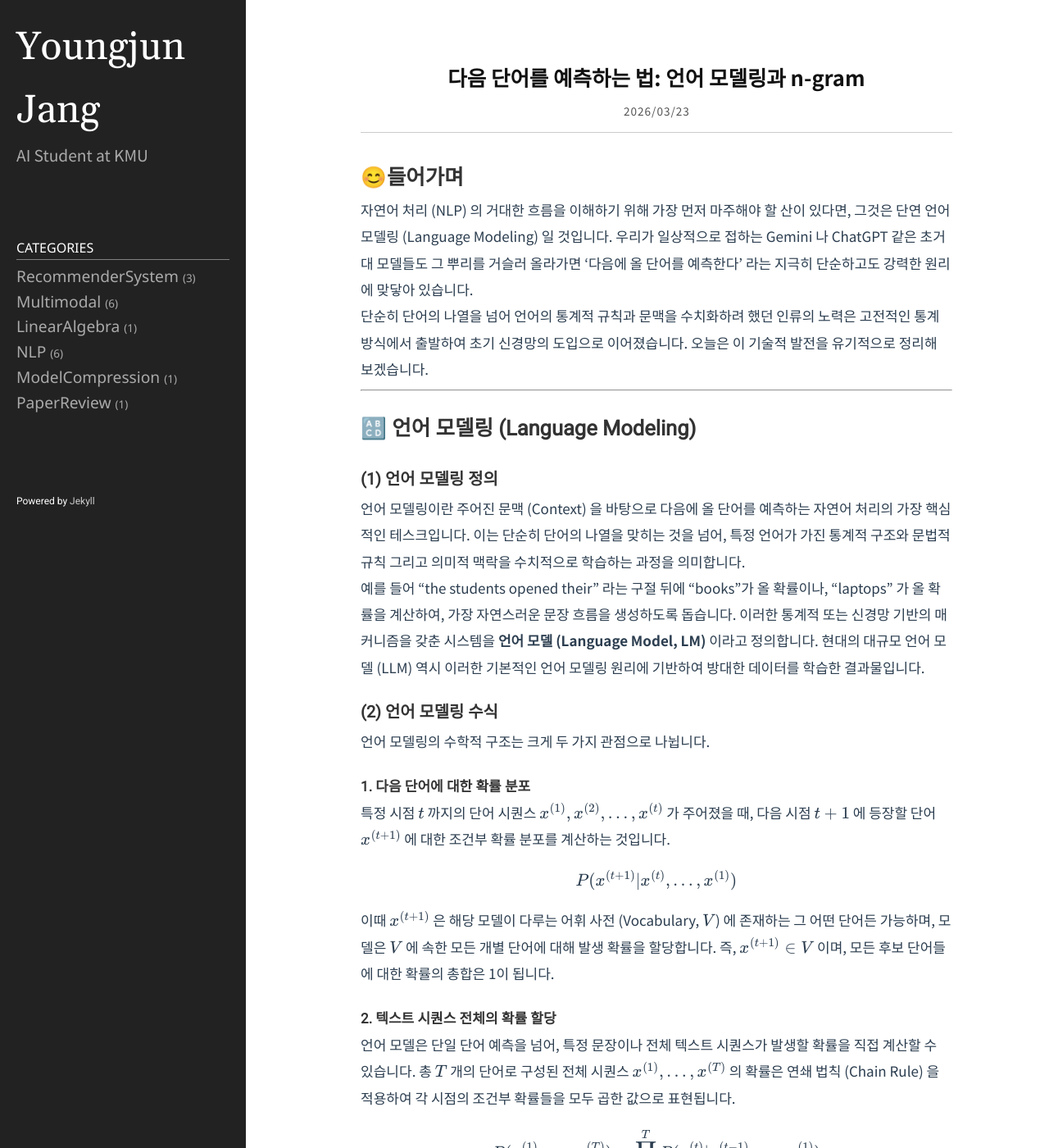
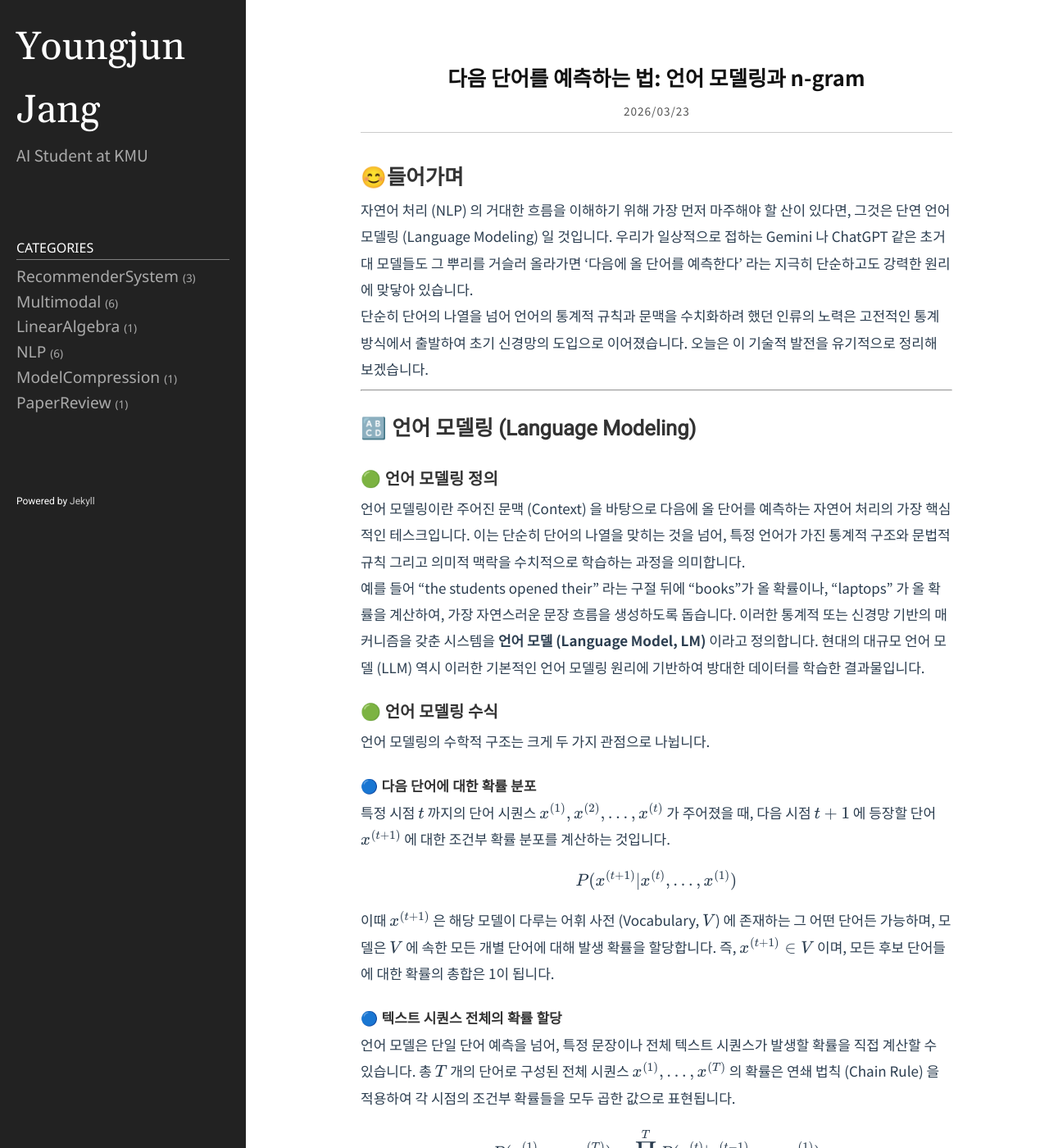
Before and after one commit to Youngjun-CV/Youngjun-CV.github.io, a Jekyll site: the page built from _posts/nlp/2026-03-23-language-modeling.markdown, in a window 1280 px wide and 1400 px high. Shown: the whole window at 82% size. Built offline with Jekyll 4.4.1, drawn with Linux system fonts in a browser that asks for light colours; formulas are drawn with MathJax 3.

Commit message:
Update 2026-03-23-language-modeling.markdown

```diff
--- a/_posts/nlp/2026-03-23-language-modeling.markdown
+++ b/_posts/nlp/2026-03-23-language-modeling.markdown
@@ -14,15 +14,15 @@ category: NLP
 
 ## 🔠 언어 모델링 (Language Modeling)
 
-### (1) 언어 모델링 정의
+### 🟢 언어 모델링 정의
 언어 모델링이란 주어진 문맥 (Context) 을 바탕으로 다음에 올 단어를 예측하는 자연어 처리의 가장 핵심적인 테스크입니다. 이는 단순히 단어의 나열을 맞히는 것을 넘어, 특정 언어가 가진 통계적 구조와 문법적 규칙 그리고 의미적 맥락을 수치적으로 학습하는 과정을 의미합니다.
 
 예를 들어 "the students opened their" 라는 구절 뒤에 "books"가 올 확률이나, "laptops" 가 올 확률을 계산하여, 가장 자연스러운 문장 흐름을 생성하도록 돕습니다. 이러한 통계적 또는 신경망 기반의 매커니즘을 갖춘 시스템을 **언어 모델 (Language Model, LM)** 이라고 정의합니다. 현대의 대규모 언어 모델 (LLM) 역시 이러한 기본적인 언어 모델링 원리에 기반하여 방대한 데이터를 학습한 결과물입니다.
 
-### (2) 언어 모델링 수식
+### 🟢 언어 모델링 수식
 언어 모델링의 수학적 구조는 크게 두 가지 관점으로 나뉩니다.
 
-#### 1. 다음 단어에 대한 확률 분포
+#### 🔵 다음 단어에 대한 확률 분포
 
 특정 시점 $t$ 까지의 단어 시퀀스 $x^{(1)}, x^{(2)}, \dots, x^{(t)}$ 가 주어졌을 때, 다음 시점 $t+1$ 에 등장할 단어 $x^{(t+1)}$ 에 대한 조건부 확률 분포를 계산하는 것입니다.
 
@@ -30,7 +30,7 @@ $$P(x^{(t+1)} | x^{(t)}, \dots, x^{(1)})$$
 
 이때 $x^{(t+1)}$ 은 해당 모델이 다루는 어휘 사전 (Vocabulary, $V$) 에 존재하는 그 어떤 단어든 가능하며, 모델은 $V$ 에 속한 모든 개별 단어에 대해 발생 확률을 할당합니다. 즉, $x^{(t+1)} \in V$ 이며, 모든 후보 단어들에 대한 확률의 총합은 1이 됩니다.
 
-#### 2. 텍스트 시퀀스 전체의 확률 할당
+#### 🔵 텍스트 시퀀스 전체의 확률 할당
 
 언어 모델은 단일 단어 예측을 넘어, 특정 문장이나 전체 텍스트 시퀀스가 발생할 확률을 직접 계산할 수 있습니다. 총 $T$ 개의 단어로 구성된 전체 시퀀스 $x^{(1)}, \dots, x^{(T)}$ 의 확률은 연쇄 법칙 (Chain Rule) 을 적용하여 각 시점의 조건부 확률들을 모두 곱한 값으로 표현됩니다.
 
```
